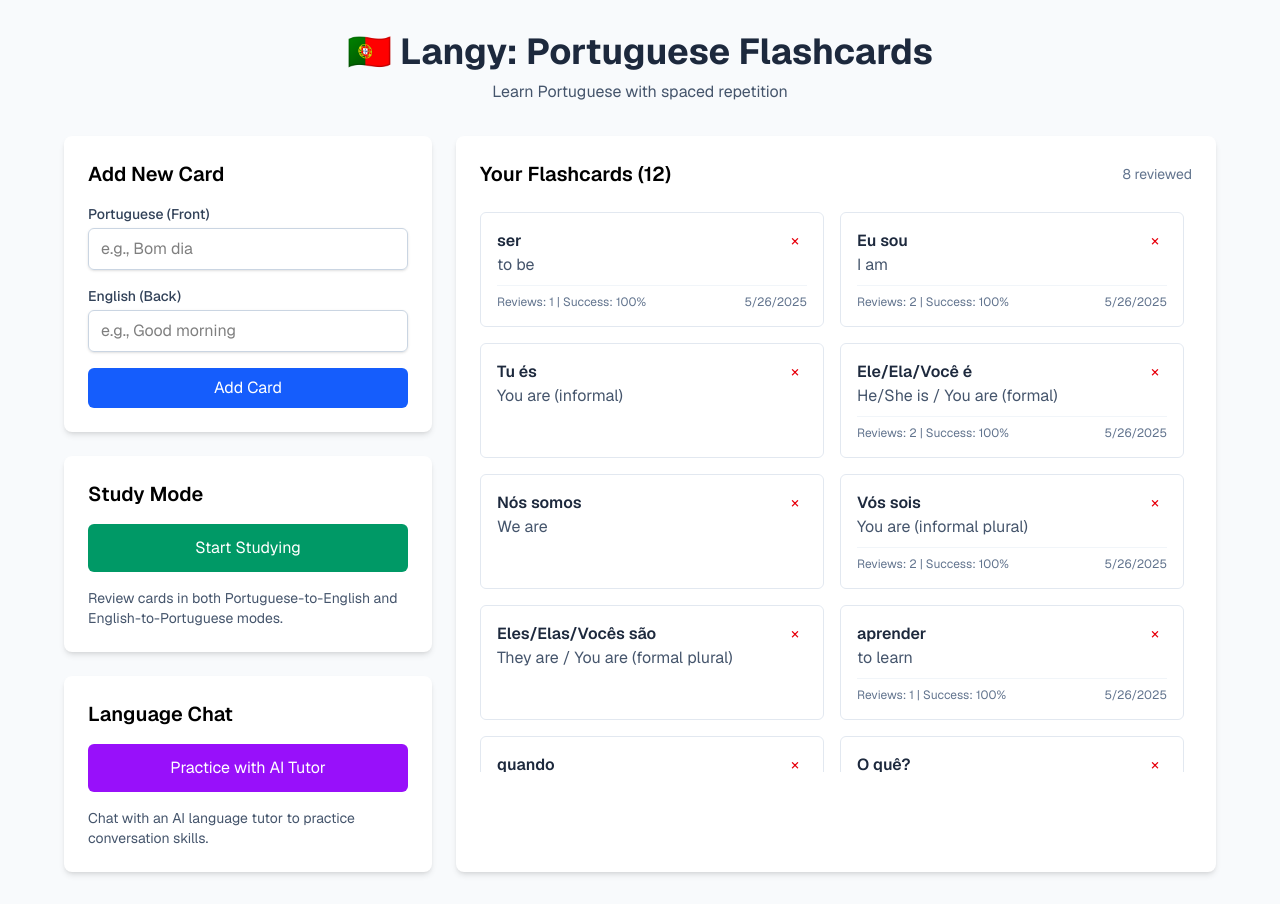
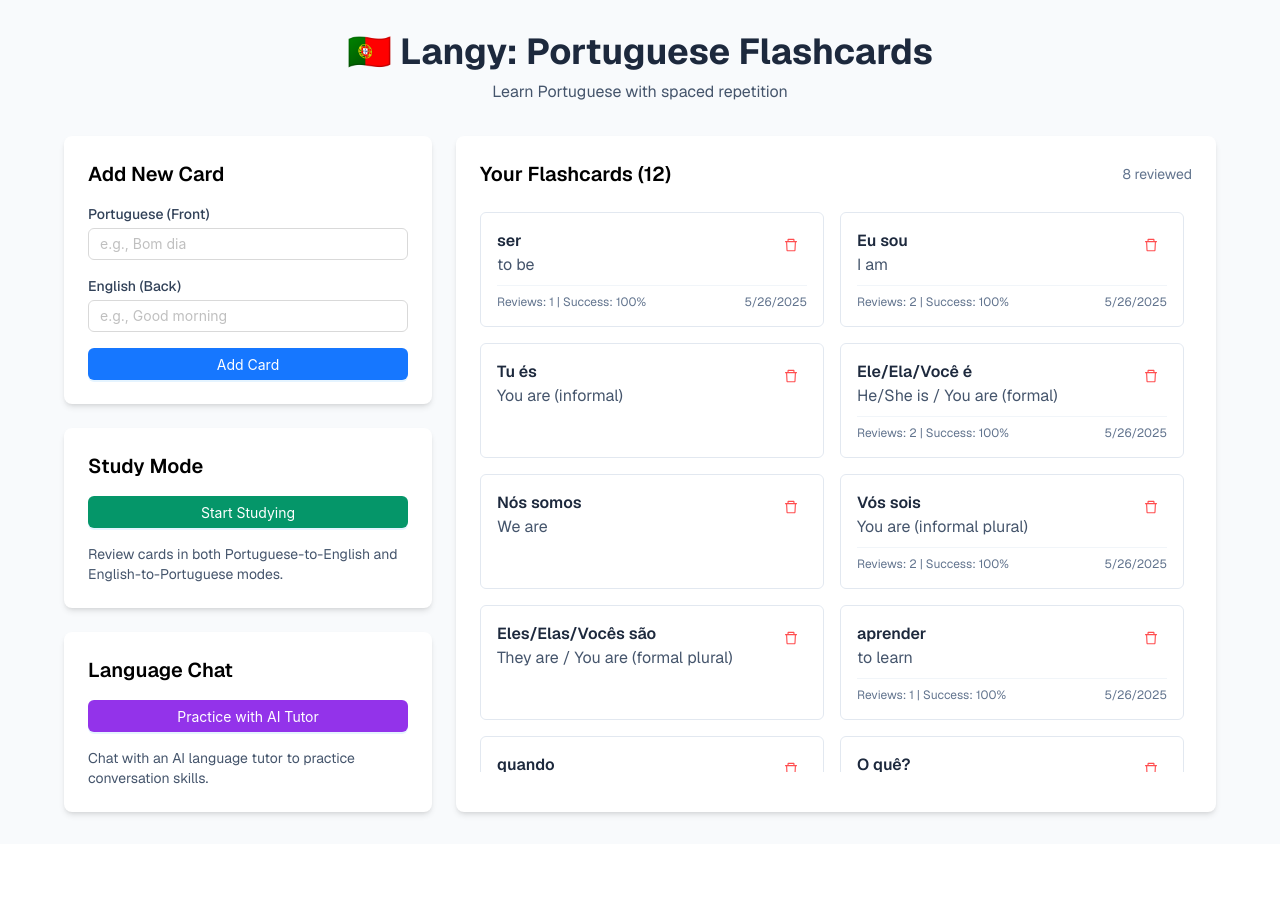
Before and after one commit to skyfortress/langy, a Next.js app: page / in a window 1280 px wide. After the commit the page ends 844 px from the top, so only its background shows below. Built offline with nearby package versions, Linux system fonts and the light colour scheme.

Commit message:
feat: integrate Ant Design components for improved UI in chat and study pages

```diff
--- a/src/components/chat/Chat.tsx
+++ b/src/components/chat/Chat.tsx
@@ -2,6 +2,8 @@ import React, { useState, useRef, useEffect } from 'react';
 import { v4 as uuidv4 } from 'uuid';
 import ChatMessage from './ChatMessage';
 import { ChatMessage as ChatMessageType, ApiResponse, ChatSession } from '../../types/chat';
+import { Button, Input } from 'antd';
+import { SendOutlined } from '@ant-design/icons';
 
 const Chat: React.FC = () => {
   const [messages, setMessages] = useState<ChatMessageType[]>([]);
@@ -171,24 +173,23 @@ const Chat: React.FC = () => {
       </div>
 
       <form onSubmit={handleSubmit} className="border-t border-slate-200 bg-white p-4">
-        <div className="flex items-center bg-slate-100 rounded-lg px-3 focus-within:ring-2 focus-within:ring-purple-500 focus-within:bg-white transition">
-          <input
+        <div className="flex items-center">
+          <Input
             type="text"
             value={inputValue}
             onChange={(e) => setInputValue(e.target.value)}
             placeholder="Type a message in English or European Portuguese..."
-            className="flex-1 bg-transparent px-2 py-3 focus:outline-none text-slate-700"
             disabled={isLoading}
+            className="flex-1"
           />
-          <button
-            type="submit"
-            className="ml-2 bg-purple-600 text-white p-2 rounded-full hover:bg-purple-700 focus:outline-none focus:ring-2 focus:ring-purple-500 disabled:bg-purple-300 transition-colors"
+          <Button
+            type="primary"
+            htmlType="submit"
+            icon={<SendOutlined />}
+            className="ml-2"
             disabled={isLoading || !inputValue.trim()}
-          >
-            <svg xmlns="http://www.w3.org/2000/svg" className="h-5 w-5" viewBox="0 0 20 20" fill="currentColor">
-              <path fillRule="evenodd" d="M10 18a8 8 0 100-16 8 8 0 000 16zm3.707-8.707l-3-3a1 1 0 00-1.414 1.414L10.586 9H7a1 1 0 100 2h3.586l-1.293 1.293a1 1 0 101.414 1.414l3-3a1 1 0 000-1.414z" clipRule="evenodd" />
-            </svg>
-          </button>
+            shape="circle"
+          />
         </div>
       </form>
     </div>
--- a/src/pages/chat.tsx
+++ b/src/pages/chat.tsx
@@ -2,6 +2,7 @@ import React from 'react';
 import Head from 'next/head';
 import Chat from '../components/chat/Chat';
 import { Geist } from "next/font/google";
+import { Button } from 'antd';
 
 const geist = Geist({
   variable: "--font-geist",
--- a/src/pages/index.tsx
+++ b/src/pages/index.tsx
@@ -2,6 +2,8 @@ import { useState, useEffect } from "react";
 import { Card } from "@/types/card";
 import Link from "next/link";
 import { Geist } from "next/font/google";
+import { Button, Input, Alert } from "antd";
+import { DeleteOutlined } from "@ant-design/icons";
 
 const geist = Geist({
   variable: "--font-geist",
@@ -99,14 +101,10 @@ export default function Home() {
         {(error || success) && (
           <div className="max-w-md mx-auto mb-6">
             {error && (
-              <div className="bg-red-100 text-red-700 p-3 rounded mb-4">
-                {error}
-              </div>
+              <Alert message={error} type="error" showIcon className="mb-4" />
             )}
             {success && (
-              <div className="bg-green-100 text-green-700 p-3 rounded mb-4">
-                {success}
-              </div>
+              <Alert message={success} type="success" showIcon className="mb-4" />
             )}
           </div>
         )}
@@ -123,14 +121,12 @@ export default function Home() {
                   >
                     Portuguese (Front)
                   </label>
-                  <input
-                    type="text"
+                  <Input
                     id="front"
                     value={cardInput.front}
                     onChange={(e) =>
                       setCardInput({ ...cardInput, front: e.target.value })
                     }
-                    className="w-full px-3 py-2 border border-slate-300 rounded-md shadow-sm focus:outline-none focus:ring-2 focus:ring-blue-500"
                     placeholder="e.g., Bom dia"
                   />
                 </div>
@@ -142,35 +138,33 @@ export default function Home() {
                   >
                     English (Back)
                   </label>
-                  <input
-                    type="text"
+                  <Input
                     id="back"
                     value={cardInput.back}
                     onChange={(e) =>
                       setCardInput({ ...cardInput, back: e.target.value })
                     }
-                    className="w-full px-3 py-2 border border-slate-300 rounded-md shadow-sm focus:outline-none focus:ring-2 focus:ring-blue-500"
                     placeholder="e.g., Good morning"
                   />
                 </div>
 
-                <button
-                  type="submit"
-                  className="w-full bg-blue-600 text-white py-2 px-4 rounded-md hover:bg-blue-700 focus:outline-none focus:ring-2 focus:ring-blue-500 focus:ring-offset-2"
+                <Button
+                  type="primary"
+                  htmlType="submit"
+                  block
                 >
                   Add Card
-                </button>
+                </Button>
               </form>
             </div>
 
             <div className="grid grid-cols-1 sm:grid-cols-2 lg:grid-cols-1 gap-6">
               <div className="bg-white p-6 rounded-lg shadow-md">
                 <h2 className="text-xl font-semibold mb-4">Study Mode</h2>
-                <Link
-                  href="/study"
-                  className="block w-full bg-emerald-600 text-white text-center py-3 px-4 rounded-md hover:bg-emerald-700 focus:outline-none focus:ring-2 focus:ring-emerald-500 focus:ring-offset-2 mb-4"
-                >
-                  Start Studying
+                <Link href="/study" className="block w-full mb-4">
+                  <Button type="primary" block style={{ backgroundColor: '#059669' }}>
+                    Start Studying
+                  </Button>
                 </Link>
                 <p className="text-sm text-slate-600">
                   Review cards in both Portuguese-to-English and
@@ -180,11 +174,10 @@ export default function Home() {
 
               <div className="bg-white p-6 rounded-lg shadow-md">
                 <h2 className="text-xl font-semibold mb-4">Language Chat</h2>
-                <Link
-                  href="/chat"
-                  className="block w-full bg-purple-600 text-white text-center py-3 px-4 rounded-md hover:bg-purple-700 focus:outline-none focus:ring-2 focus:ring-purple-500 focus:ring-offset-2 mb-4"
-                >
-                  Practice with AI Tutor
+                <Link href="/chat" className="block w-full mb-4">
+                  <Button type="primary" block style={{ backgroundColor: '#9333ea' }}>
+                    Practice with AI Tutor
+                  </Button>
                 </Link>
                 <p className="text-sm text-slate-600">
                   Chat with an AI language tutor to practice conversation skills.
@@ -241,13 +234,13 @@ export default function Home() {
                           </p>
                           <p className="text-slate-600">{card.back}</p>
                         </div>
-                        <button
+                        <Button
+                          type="text"
+                          danger
+                          icon={<DeleteOutlined />}
                           onClick={() => handleDelete(card.id)}
-                          className="text-red-600 hover:text-red-800 hover:bg-red-50 rounded-full w-6 h-6 flex items-center justify-center transition-colors"
                           aria-label="Delete card"
-                        >
-                          &times;
-                        </button>
+                        />
                       </div>
                       {card.reviewCount > 0 && (
                         <div className="mt-2 text-xs text-slate-500 flex justify-between border-t pt-2 border-slate-100">
```
Also changed, not shown: src/pages/study.tsx (+37 -37 lines).
